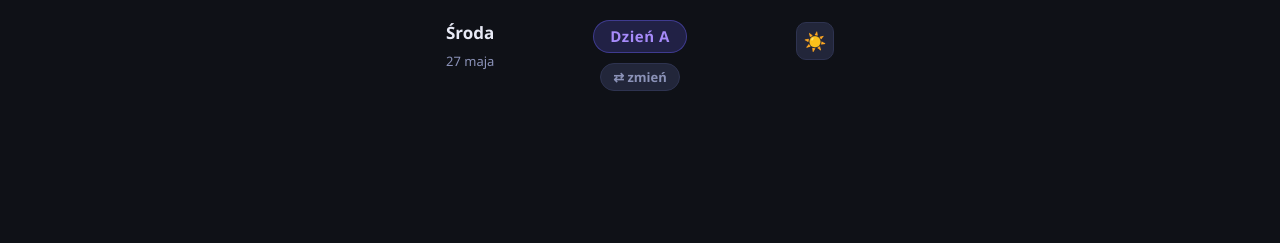
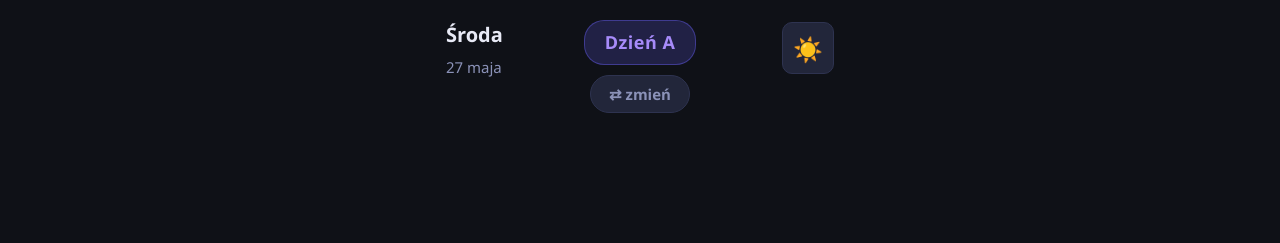
Before and after one commit to babeloriana-jpg/Fittracker, a plain HTML site: page index.html in a window 1280 px wide. Shown: the top 243 px of the page. Drawn offline with Linux system fonts and the light colour scheme.

Commit message:
Update style.css

```diff
--- a/style.css
+++ b/style.css
@@ -34,18 +34,7 @@ body.light {
   --text3:     #9096b8;
 }
 
-/* ─── THEME TOGGLE ─────────────────────────────────────────────────────────── */
-.theme-toggle {
-  width: 38px; height: 38px;
-  border-radius: var(--radius-sm);
-  background: var(--bg3);
-  border: 1px solid var(--border);
-  font-size: 18px;
-  display: flex; align-items: center; justify-content: center;
-  transition: all .2s;
-  cursor: pointer;
-}
-.theme-toggle:active { transform: scale(.93); }
+/* ─── THEME TOGGLE — zdefiniowany niżej przy headerze ─────────────────────── */
 
 html, body {
   height: 100%;
@@ -135,14 +124,14 @@ input  { font-family: inherit; color: var(--text); outline: none; border: none;
 }
 
 .header-weekday {
-  font-size: 17px;
+  font-size: 20px;
   font-weight: 700;
   color: var(--text);
   text-transform: capitalize;
 }
 
 .header-date {
-  font-size: 13px;
+  font-size: 15px;
   color: var(--text2);
 }
 
@@ -164,9 +153,9 @@ input  { font-family: inherit; color: var(--text); outline: none; border: none;
 
 .day-badge {
   display: inline-block;
-  font-size: 15px;
+  font-size: 18px;
   font-weight: 800;
-  padding: 4px 16px;
+  padding: 8px 20px;
   border-radius: 20px;
   letter-spacing: .5px;
   white-space: nowrap;
@@ -175,13 +164,13 @@ input  { font-family: inherit; color: var(--text); outline: none; border: none;
 .day-B { background: rgba(245,158,11,.15); color: #fbbf24; border: 1px solid rgba(245,158,11,.35); }
 
 .day-switch-btn {
-  font-size: 13px;
+  font-size: 15px;
   font-weight: 600;
   color: var(--text2);
   background: var(--bg3);
   border: 1px solid var(--border);
   border-radius: 20px;
-  padding: 4px 12px;
+  padding: 8px 18px;
   transition: all .2s;
 }
 .day-switch-btn:active { transform: scale(.95); }
@@ -191,6 +180,19 @@ input  { font-family: inherit; color: var(--text); outline: none; border: none;
   font-weight: 700;
   color: var(--text);
 }
+
+/* ─── THEME TOGGLE ─────────────────────────────────────────────────────────── */
+.theme-toggle {
+  width: 52px; height: 52px;
+  border-radius: var(--radius-sm);
+  background: var(--bg3);
+  border: 1px solid var(--border);
+  font-size: 24px;
+  display: flex; align-items: center; justify-content: center;
+  transition: all .2s;
+  cursor: pointer;
+}
+.theme-toggle:active { transform: scale(.93); }
 
 /* Progress bar */
 .progress-bar-wrap {
```
